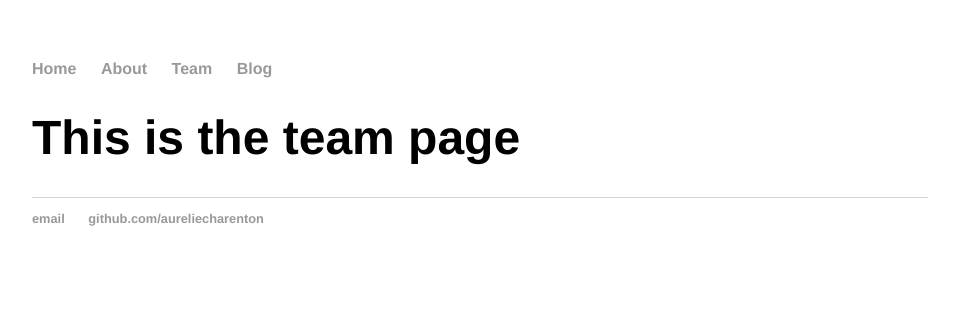
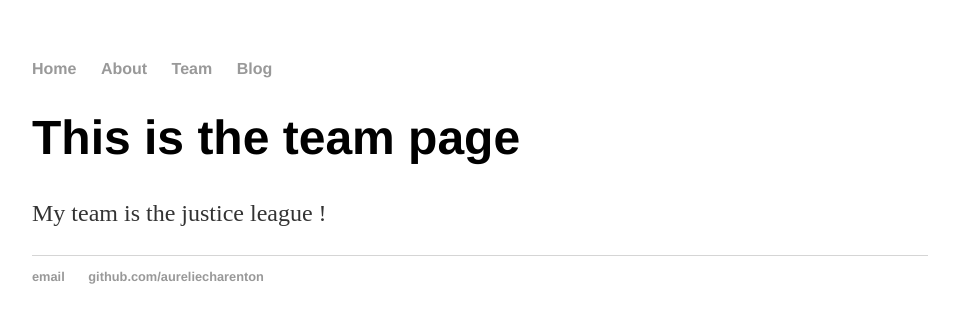
Before and after one commit to AurelieCharenton/AurelieCharenton.github.io, a Jekyll site: the page built from team/index.html, in a window 1280 px wide. Shown: the top 323 px of the page, without its empty margins (160-1119 px from the left). Built offline with Jekyll 4.4.1, drawn with Linux system fonts in a browser that asks for light colours.

Commit message:
adding content

```diff
--- a/team/index.html
+++ b/team/index.html
@@ -4,4 +4,5 @@ title: Team
 ---
 <div class="blurb">
 	<h1>This is the team page</h1>
+  <p> My team is the justice league !</p>
 </div><!-- /.blurb -->
```
